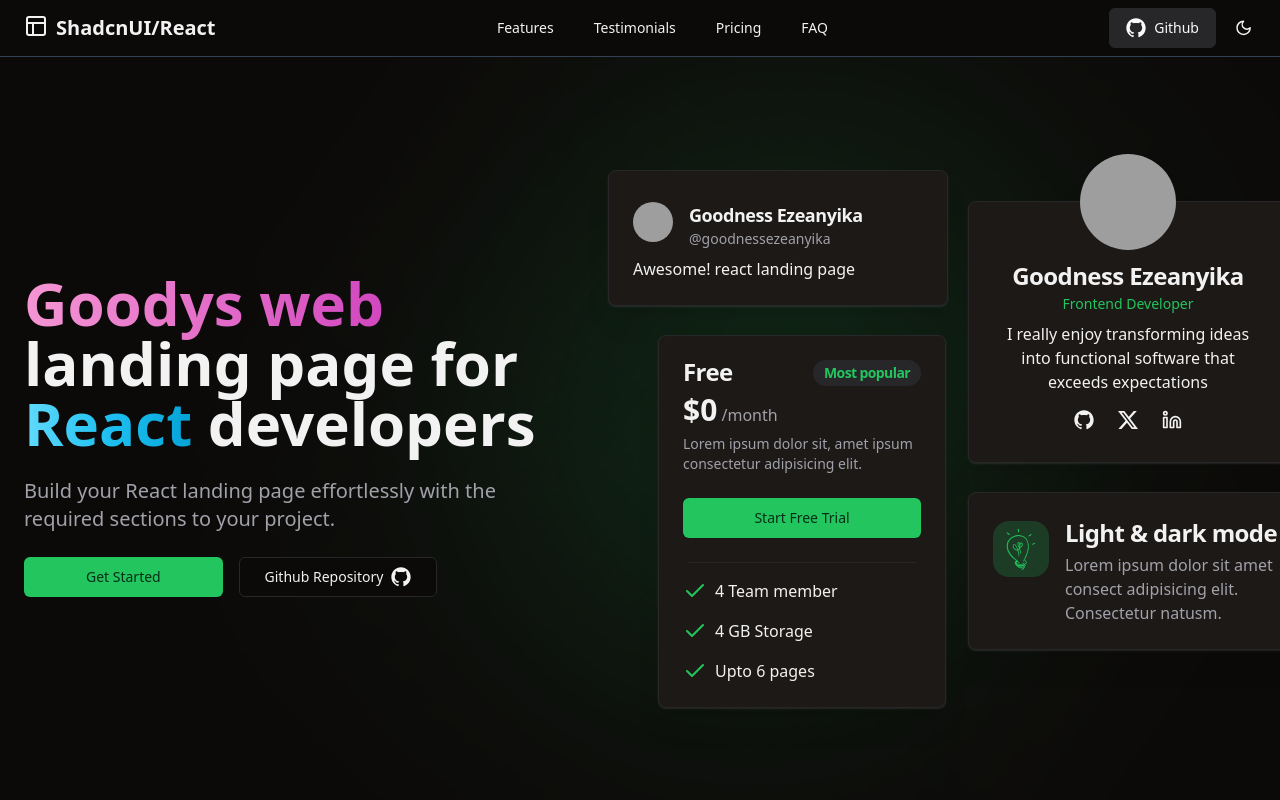
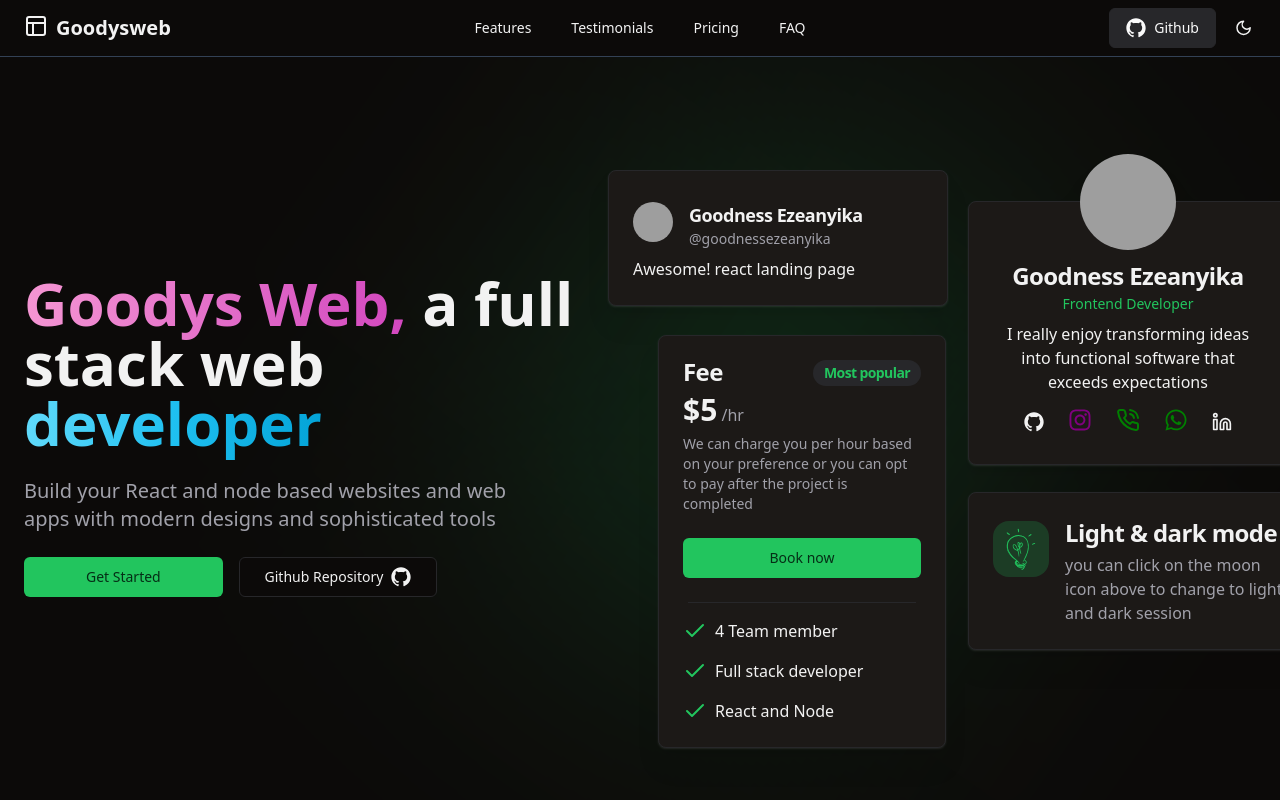
Before and after one commit to Goodybag37/goodysweb, a React (Vite) app: page / in a window 1280 px wide. Shown: the top 800 px of the page. Built offline with nearby package versions, Linux system fonts and the light colour scheme; grey boxes are pictures that could not be loaded.

Commit message:
finishing the hero and the header section

```diff
--- a/package.json
+++ b/package.json
@@ -39,6 +39,7 @@
     "lucide-react": "^0.424.0",
     "react": "^18.3.1",
     "react-dom": "^18.3.1",
+    "react-icons": "^5.5.0",
     "tailwind-merge": "^2.4.0",
     "tailwindcss-animate": "^1.0.7"
   },
--- a/src/components/Hero.tsx
+++ b/src/components/Hero.tsx
@@ -10,22 +10,21 @@
         <main className="text-5xl md:text-6xl font-bold">
           <h1 className="inline">
             <span className="inline bg-gradient-to-r from-[#F596D3]  to-[#D247BF] text-transparent bg-clip-text">
-              Goodys web
+              Goodys Web,
             </span>{" "}
-            landing page
+            a full stack
           </h1>{" "}
-          for{" "}
+          web{" "}
           <h2 className="inline">
             <span className="inline bg-gradient-to-r from-[#61DAFB] via-[#1fc0f1] to-[#03a3d7] text-transparent bg-clip-text">
-              React
+              developer
             </span>{" "}
-            developers
           </h2>
         </main>
 
         <p className="text-xl text-muted-foreground md:w-10/12 mx-auto lg:mx-0">
-          Build your React landing page effortlessly with the required sections
-          to your project.
+          Build your React and node based websites and web apps with modern
+          designs and sophisticated tools
         </p>
 
         <div className="space-y-4 md:space-y-0 md:space-x-4">
--- a/src/components/HeroCards.tsx
+++ b/src/components/HeroCards.tsx
@@ -9,7 +9,10 @@
   CardTitle,
   CardFooter,
 } from "@/components/ui/card";
-import { Check, Linkedin } from "lucide-react";
+import { FaInstagram } from "react-icons/fa";
+import { Check, Linkedin, PhoneCall, MessageCircle } from "lucide-react";
+import { FaWhatsapp } from "react-icons/fa";
+
 import { LightBulbIcon } from "./Icons";
 import { GitHubLogoIcon } from "@radix-ui/react-icons";
 
@@ -58,7 +61,7 @@
           <div>
             <a
               rel="noreferrer noopener"
-              href="https://github.com/leoMirandaa"
+              href="https://github.com/Goodybag37"
               target="_blank"
               className={buttonVariants({
                 variant: "ghost",
@@ -70,28 +73,45 @@
             </a>
             <a
               rel="noreferrer noopener"
-              href="https://twitter.com/leo_mirand4"
+              href="https://instagram.com/goodys_web"
               target="_blank"
               className={buttonVariants({
                 variant: "ghost",
                 size: "sm",
               })}
             >
-              <span className="sr-only">X icon</span>
-              <svg
-                role="img"
-                viewBox="0 0 24 24"
-                xmlns="http://www.w3.org/2000/svg"
-                className="fill-foreground w-5 h-5"
-              >
-                <title>X</title>
-                <path d="M18.901 1.153h3.68l-8.04 9.19L24 22.846h-7.406l-5.8-7.584-6.638 7.584H.474l8.6-9.83L0 1.154h7.594l5.243 6.932ZM17.61 20.644h2.039L6.486 3.24H4.298Z" />
-              </svg>
+              <span className="sr-only">instagram icon</span>
+              <FaInstagram size={24} color="purple" />
+            </a>
+            <a
+              rel="noreferrer noopener"
+              href="https://wa.me/9052148610"
+              target="_blank"
+              className={buttonVariants({
+                variant: "ghost",
+                size: "sm",
+              })}
+            >
+              <span className="sr-only">instagram icon</span>
+              <PhoneCall size={24} color="green" />
             </a>
 
             <a
               rel="noreferrer noopener"
-              href="https://www.linkedin.com/in/leopoldo-miranda/"
+              href="tel:+2349052148610"
+              target="_blank"
+              className={buttonVariants({
+                variant: "ghost",
+                size: "sm",
+              })}
+            >
+              <span className="sr-only">instagram icon</span>
+              <FaWhatsapp size={24} color="green" />
+            </a>
+
+            <a
+              rel="noreferrer noopener"
+              href="https://www.linkedin.com/authwall?trk=gf&trkInfo=AQH8N_rAgeJCTgAAAZXgG9fgfmadXOQ3S3ZmsHW1RTXEimwm7BqCbvqSmxoQPDdDp0Mi8p46Wipm9xaipbJ9n4wcrQ-SjTdzpoD1MHWW53WbxwxAnPZz0PXG7xAZT6NEHtcSJz0=&original_referer=&sessionRedirect=https%3A%2F%2Fwww.linkedin.com%2Fin%2Fgoodness-ezeanyika-666840253%3Futm_source%3Dshare%26utm_campaign%3Dshare_via%26utm_content%3Dprofile%26utm_medium%3Dios_app"
               target="_blank"
               className={buttonVariants({
                 variant: "ghost",
@@ -109,30 +129,31 @@
       <Card className="absolute top-[150px] left-[50px] w-72  drop-shadow-xl shadow-black/10 dark:shadow-white/10">
         <CardHeader>
           <CardTitle className="flex item-center justify-between">
-            Free
+            Fee
             <Badge variant="secondary" className="text-sm text-primary">
               Most popular
             </Badge>
           </CardTitle>
           <div>
-            <span className="text-3xl font-bold">$0</span>
-            <span className="text-muted-foreground"> /month</span>
+            <span className="text-3xl font-bold">$5</span>
+            <span className="text-muted-foreground"> /hr</span>
           </div>
 
           <CardDescription>
-            Lorem ipsum dolor sit, amet ipsum consectetur adipisicing elit.
+            We can charge you per hour based on your preference or you can opt
+            to pay after the project is completed
           </CardDescription>
         </CardHeader>
 
         <CardContent>
-          <Button className="w-full">Start Free Trial</Button>
+          <Button className="w-full">Book now</Button>
         </CardContent>
 
         <hr className="w-4/5 m-auto mb-4" />
 
         <CardFooter className="flex">
           <div className="space-y-4">
-            {["4 Team member", "4 GB Storage", "Upto 6 pages"].map(
+            {["4 Team member", "Full stack developer", "React and Node "].map(
               (benefit: string) => (
                 <span key={benefit} className="flex">
                   <Check className="text-green-500" />{" "}
@@ -153,8 +174,8 @@
           <div>
             <CardTitle>Light & dark mode</CardTitle>
             <CardDescription className="text-md mt-2">
-              Lorem ipsum dolor sit amet consect adipisicing elit. Consectetur
-              natusm.
+              you can click on the moon icon above to change to light and dark
+              session
             </CardDescription>
           </div>
         </CardHeader>
--- a/src/components/Navbar.tsx
+++ b/src/components/Navbar.tsx
@@ -55,7 +55,7 @@
               className="ml-2 font-bold text-xl flex"
             >
               <LogoIcon />
-              ShadcnUI/React
+              Goodysweb
             </a>
           </NavigationMenuItem>
 
@@ -76,7 +76,7 @@
               <SheetContent side={"left"}>
                 <SheetHeader>
                   <SheetTitle className="font-bold text-xl">
-                    Shadcn/React
+                    Goodysweb/react
                   </SheetTitle>
                 </SheetHeader>
                 <nav className="flex flex-col justify-center items-center gap-2 mt-4">
@@ -126,7 +126,7 @@
           <div className="hidden md:flex gap-2">
             <a
               rel="noreferrer noopener"
-              href="https://github.com/leoMirandaa/shadcn-landing-page.git"
+              href="https://github.com/Goodybag37/goodysweblandingpage.git"
               target="_blank"
               className={`border ${buttonVariants({ variant: "secondary" })}`}
             >
```
Also changed, not shown: 1 other file (tests, documents, lock files or other folders).
